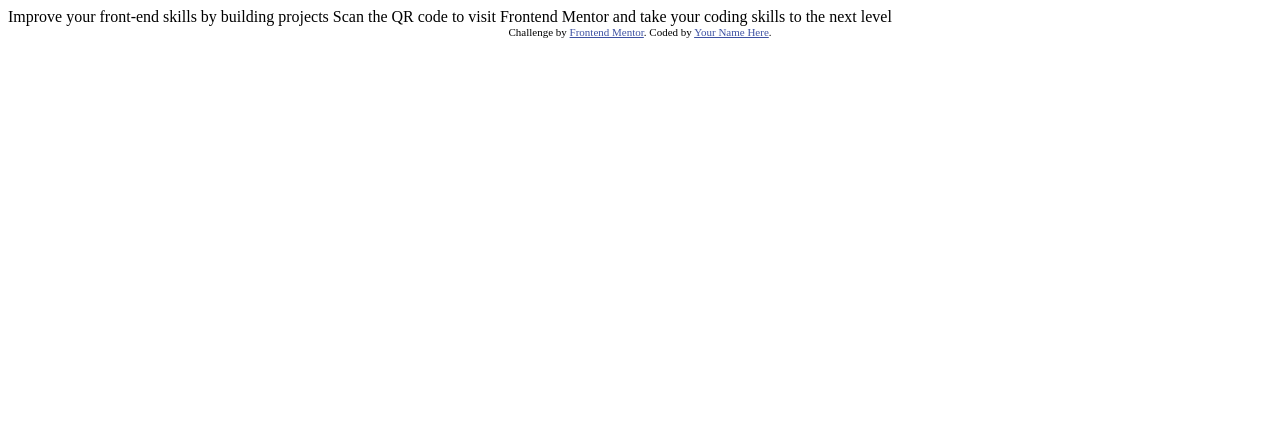
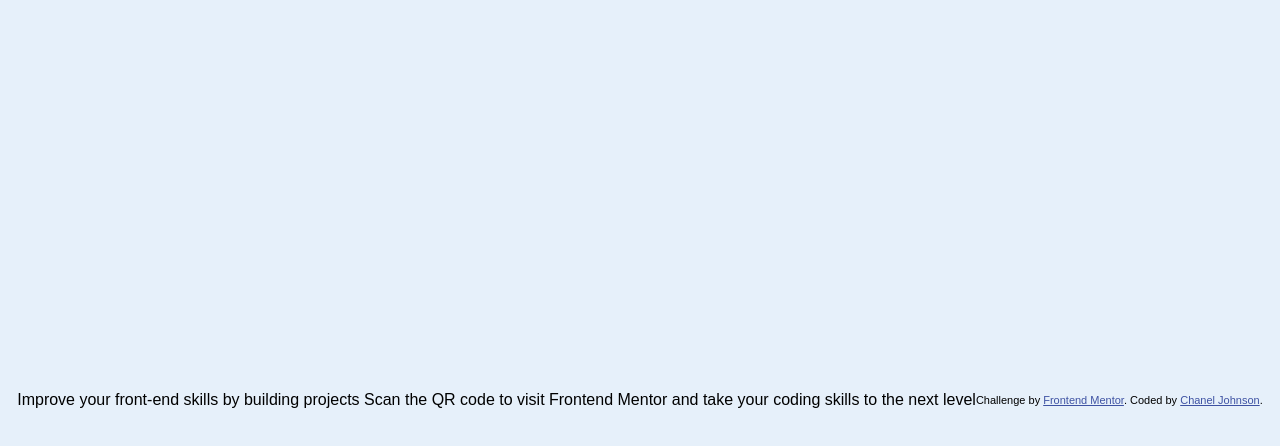
Before and after one commit to ChanelYJ/qr-practice, a plain HTML site: page index.html in a window 1280 px wide. Drawn offline with Linux system fonts and the light colour scheme.

Commit message:
Change Body background color

```diff
--- a/index.html
+++ b/index.html
@@ -10,6 +10,15 @@
 
   <!-- Feel free to remove these styles or customise in your own stylesheet 👍 -->
   <style>
+    body {
+      font-family: Arial, sans-serif;
+      background-color: #e6f0fa;
+      display:flex;
+      justify-content: center;
+      align-items: center;
+      height: 100vh;
+      margin: 0;
+    }
     .attribution { font-size: 11px; text-align: center; }
     .attribution a { color: hsl(228, 45%, 44%); }
   </style>
@@ -22,7 +31,7 @@
 
   <div class="attribution">
     Challenge by <a href="https://www.frontendmentor.io?ref=challenge" target="_blank">Frontend Mentor</a>.
-    Coded by <a href="#">Your Name Here</a>.
+    Coded by <a href="#">Chanel Johnson</a>.
   </div>
 </body>
 </html>
```
